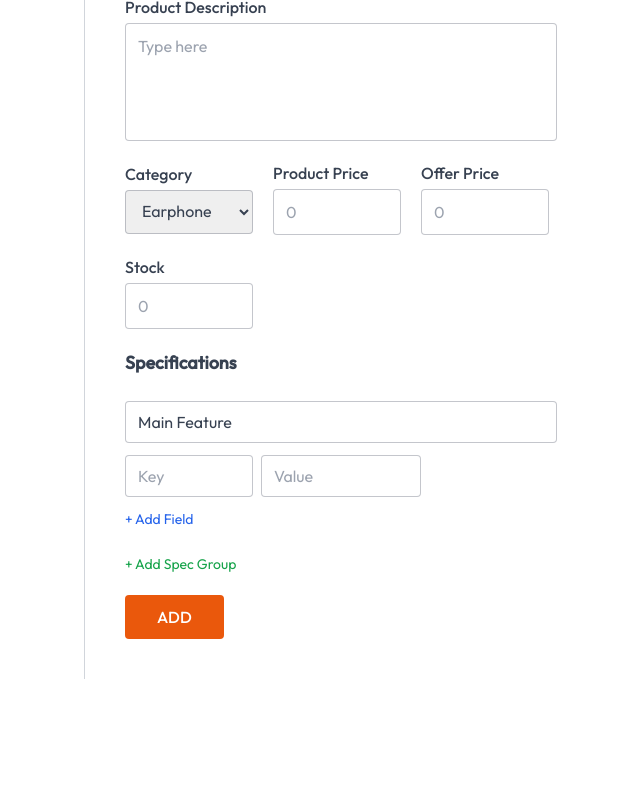
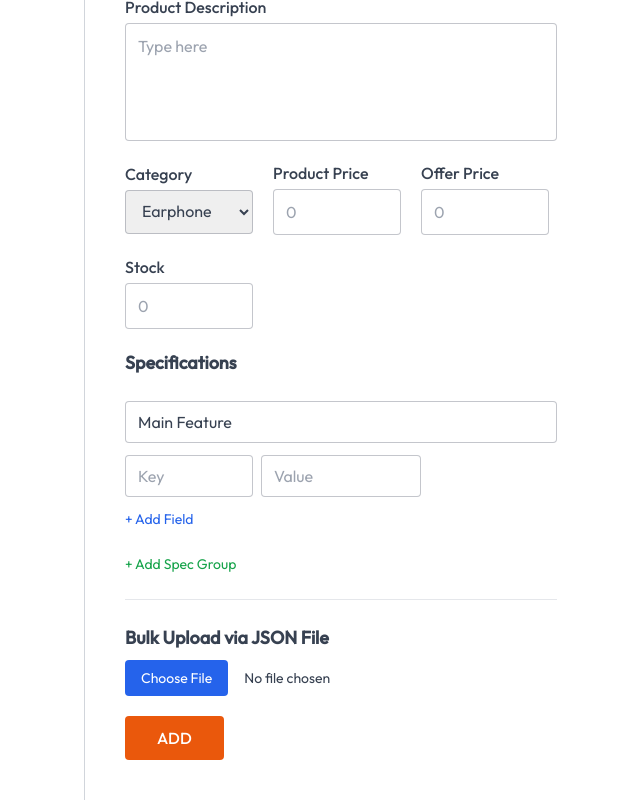
Before and after one commit to jubayer17/Tech-Nest, a Next.js app: page /seller in a window 1280 px wide. Shown: the part 344-1144 px from the top of the page, without its empty margins (171-811 px from the left). Before the commit the page ends 1023 px from the top, so only its background shows below. Built offline with nearby package versions, Linux system fonts and the light colour scheme; no server answers; the database is empty.

Commit message:
added code for json upload file

```diff
--- /dev/null
+++ b/app/api/upload/route.js
@@ -0,0 +1,197 @@
+import { v2 as cloudinary } from "cloudinary";
+import { getAuth } from "@clerk/nextjs/server";
+import authSeller from "@/lib/authSeller";
+import { NextResponse } from "next/server";
+import connectdb from "@/config/db";
+import Product from "@/models/Product";
+
+cloudinary.config({
+  cloud_name: process.env.CLOUDINARY_CLOUD_NAME,
+  api_key: process.env.CLOUDINARY_API_KEY,
+  api_secret: process.env.CLOUDINARY_API_SECRET,
+});
+
+const ALLOWED_CATEGORIES = [
+  "Earphone",
+  "Headphone",
+  "Watch",
+  "Smartphone",
+  "Laptop",
+  "Camera",
+  "Mouse",
+  "Tablet",
+  "Keyboard",
+  "Monitor",
+  "Processor",
+  "Accessories",
+];
+
+function isPlainObject(obj) {
+  return obj && typeof obj === "object" && !Array.isArray(obj);
+}
+
+export async function POST(req) {
+  try {
+    const { userId } = await getAuth(req);
+    const isSeller = await authSeller(userId);
+
+    if (!isSeller) {
+      return NextResponse.json(
+        { success: false, message: "Not Authorized" },
+        { status: 401 }
+      );
+    }
+
+    const formData = await req.formData();
+    const file = formData.get("file");
+
+    if (!file || file.type !== "application/json") {
+      return NextResponse.json(
+        { success: false, message: "Only JSON files allowed" },
+        { status: 400 }
+      );
+    }
+
+    const buffer = Buffer.from(await file.arrayBuffer());
+    let productArray;
+    try {
+      productArray = JSON.parse(buffer.toString("utf-8"));
+    } catch {
+      return NextResponse.json(
+        { success: false, message: "Invalid JSON format" },
+        { status: 400 }
+      );
+    }
+
+    if (!Array.isArray(productArray)) {
+      return NextResponse.json(
+        { success: false, message: "JSON must be an array of products" },
+        { status: 400 }
+      );
+    }
+
+    await connectdb();
+
+    const validProducts = [];
+    const invalidProducts = [];
+
+    for (const product of productArray) {
+      try {
+        const {
+          name,
+          description,
+          category,
+          price,
+          offerPrice,
+          specs,
+          images,
+          stock = 10,
+        } = product;
+
+        // Basic required field validation
+        if (
+          !name ||
+          typeof name !== "string" ||
+          name.trim().length < 3 ||
+          !description ||
+          typeof description !== "string" ||
+          !category ||
+          typeof category !== "string" ||
+          !ALLOWED_CATEGORIES.includes(category) ||
+          typeof price !== "number" ||
+          price < 0 ||
+          typeof offerPrice !== "number" ||
+          offerPrice < 0 ||
+          offerPrice >= price ||
+          stock < 0 ||
+          !specs ||
+          !isPlainObject(specs)
+        ) {
+          invalidProducts.push({ product, reason: "Validation failed" });
+          continue;
+        }
+
+        // Optional: specs deeper validation (Map of Maps)
+        let validSpecs = true;
+        for (const key in specs) {
+          if (!isPlainObject(specs[key])) {
+            validSpecs = false;
+            break;
+          }
+          for (const subKey in specs[key]) {
+            if (typeof specs[key][subKey] !== "string") {
+              validSpecs = false;
+              break;
+            }
+          }
+          if (!validSpecs) break;
+        }
+        if (!validSpecs) {
+          invalidProducts.push({ product, reason: "Specs structure invalid" });
+          continue;
+        }
+
+        // Validate images array and urls
+        let uploadedImages = [];
+        if (
+          images &&
+          Array.isArray(images) &&
+          images.length > 0 &&
+          images.every(
+            (img) => typeof img === "string" && img.startsWith("http")
+          )
+        ) {
+          uploadedImages = images;
+        } else {
+          invalidProducts.push({ product, reason: "Invalid images array" });
+          continue;
+        }
+
+        validProducts.push({
+          userId,
+          name: name.trim(),
+          description: description.trim(),
+          category,
+          price,
+          offerPrice,
+          image: uploadedImages,
+          stock,
+          specs,
+        });
+      } catch (err) {
+        invalidProducts.push({ product, reason: "Exception: " + err.message });
+      }
+    }
+
+    if (validProducts.length === 0) {
+      return NextResponse.json(
+        {
+          success: false,
+          message: "No valid products to insert",
+          invalidProducts,
+        },
+        { status: 400 }
+      );
+    }
+
+    const insertedProducts = await Product.insertMany(validProducts);
+
+    return NextResponse.json({
+      success: true,
+      message: `${insertedProducts.length} product(s) uploaded successfully.`,
+      insertedProducts,
+      invalidProductsCount: invalidProducts.length,
+      invalidProducts,
+    });
+  } catch (err) {
+    console.error("Bulk Upload Error:", err);
+    return NextResponse.json(
+      {
+        success: false,
+        message: "Something went wrong",
+        error: err.message,
+      },
+      { status: 500 }
+    );
+  }
+}
--- a/app/seller/page.jsx
+++ b/app/seller/page.jsx
@@ -1,6 +1,6 @@
 "use client";
 
-import React, { useState } from "react";
+import React, { useState, useEffect, useRef } from "react";
 import { assets } from "@/assets/assets";
 import Image from "next/image";
 import { useAppContext } from "@/context/AppContext";
@@ -10,7 +10,7 @@ import axios from "axios";
 const AddProduct = () => {
   const { getToken } = useAppContext();
 
-  const [files, setFiles] = useState([]);
+  const [files, setFiles] = useState([null, null, null, null]);
   const [name, setName] = useState("");
   const [description, setDescription] = useState("");
   const [category, setCategory] = useState("Earphone");
@@ -25,8 +25,13 @@ const AddProduct = () => {
     },
   ]);
 
+  const fileInputRefs = useRef([]);
+
   const resetForm = () => {
-    setFiles([]);
+    setFiles([null, null, null, null]);
+    fileInputRefs.current.forEach((input) => {
+      if (input) input.value = "";
+    });
     setName("");
     setDescription("");
     setCategory("Earphone");
@@ -56,8 +61,10 @@ const AddProduct = () => {
 
   const removeSpecField = (groupIndex, specIndex) => {
     const updated = [...specGroups];
-    updated[groupIndex].specs.splice(specIndex, 1);
-    setSpecGroups(updated);
+    if (updated[groupIndex].specs.length > 1) {
+      updated[groupIndex].specs.splice(specIndex, 1);
+      setSpecGroups(updated);
+    }
   };
 
   const addSpecGroup = () => {
@@ -67,20 +74,44 @@ const AddProduct = () => {
     ]);
   };
 
+  useEffect(() => {
+    return () => {
+      files.forEach((file) => {
+        if (file) URL.revokeObjectURL(file.preview);
+      });
+    };
+  }, [files]);
+
+  const handleFileChange = (index, file) => {
+    const updatedFiles = [...files];
+    if (file) {
+      file.preview = URL.createObjectURL(file);
+      updatedFiles[index] = file;
+    } else {
+      updatedFiles[index] = null;
+    }
+    setFiles(updatedFiles);
+  };
+
   const handleSubmit = async (e) => {
     e.preventDefault();
 
-    if (files.length === 0) {
+    if (!files.some((f) => f !== null)) {
       toast.error("Please upload at least one image.");
       return;
     }
 
-    if (Number(offerPrice) >= Number(price)) {
+    if (!price || Number(price) <= 0) {
+      toast.error("Please enter a valid product price.");
+      return;
+    }
+
+    if (offerPrice && Number(offerPrice) >= Number(price)) {
       toast.error("Offer price must be less than original price.");
       return;
     }
 
-    if (Number(stock) < 0 || stock === "") {
+    if (stock === "" || Number(stock) < 0) {
       toast.error("Stock must be a non-negative number.");
       return;
     }
@@ -88,32 +119,39 @@ const AddProduct = () => {
     const formattedSpecs = {};
     specGroups.forEach((group) => {
       if (!group.title.trim()) return;
-      formattedSpecs[group.title] = {};
+      formattedSpecs[group.title.trim()] = {};
       group.specs.forEach((s) => {
-        if (s.key && s.value) {
-          formattedSpecs[group.title][s.key] = s.value;
+        const key = s.key.trim();
+        const value = s.value.trim();
+        if (key && value) {
+          formattedSpecs[group.title.trim()][key] = value;
         }
       });
     });
 
     const formData = new FormData();
-    formData.append("name", name);
-    formData.append("description", description);
+    formData.append("name", name.trim());
+    formData.append("description", description.trim());
     formData.append("category", category);
     formData.append("price", price);
-    formData.append("offerPrice", offerPrice);
+    formData.append("offerPrice", offerPrice || "");
     formData.append("stock", stock);
     formData.append("specs", JSON.stringify(formattedSpecs));
 
-    for (let i = 0; i < files.length; i++) {
-      formData.append("images", files[i]);
-    }
+    files.forEach((file) => {
+      if (file) formData.append("images", file);
+    });
 
     try {
       setLoading(true);
       const token = getToken();
 
-      const { data } = await axios.post("/api/product/add", formData);
+      const { data } = await axios.post("/api/product/add", formData, {
+        headers: {
+          "Content-Type": "multipart/form-data",
+          Authorization: `Bearer ${token}`,
+        },
+      });
 
       if (data.success) {
         toast.success(data.message || "Product added successfully!");
@@ -122,7 +160,9 @@ const AddProduct = () => {
         toast.error(data.message || "Something went wrong!");
       }
     } catch (err) {
-      toast.error(err.message || "Submission failed.");
+      toast.error(
+        err.response?.data?.message || err.message || "Submission failed."
+      );
     } finally {
       setLoading(false);
     }
@@ -134,28 +174,23 @@ const AddProduct = () => {
         <div>
           <p className="text-base font-medium">Product Image</p>
           <div className="flex flex-wrap items-center gap-3 mt-2">
-            {[...Array(4)].map((_, index) => (
+            {[0, 1, 2, 3].map((index) => (
               <label key={index} htmlFor={`image${index}`}>
                 <input
                   type="file"
                   id={`image${index}`}
                   hidden
-                  onChange={(e) => {
-                    const updatedFiles = [...files];
-                    updatedFiles[index] = e.target.files[0];
-                    setFiles(updatedFiles);
-                  }}
+                  accept="image/*"
+                  ref={(el) => (fileInputRefs.current[index] = el)}
+                  onChange={(e) => handleFileChange(index, e.target.files[0])}
                 />
                 <Image
                   className="max-w-24 cursor-pointer"
-                  src={
-                    files[index]
-                      ? URL.createObjectURL(files[index])
-                      : assets.upload_area
-                  }
+                  src={files[index] ? files[index].preview : assets.upload_area}
                   alt="Upload Preview"
                   width={100}
                   height={100}
+                  unoptimized
                 />
               </label>
             ))}
@@ -233,6 +268,8 @@ const AddProduct = () => {
               onChange={(e) => setPrice(e.target.value)}
               value={price}
               required
+              min="0"
+              step="0.01"
             />
           </div>
 
@@ -247,7 +284,8 @@ const AddProduct = () => {
               className="outline-none md:py-2.5 py-2 px-3 rounded border border-gray-500/40"
               onChange={(e) => setOfferPrice(e.target.value)}
               value={offerPrice}
-              required
+              min="0"
+              step="0.01"
             />
           </div>
 
@@ -280,6 +318,7 @@ const AddProduct = () => {
                   handleGroupTitleChange(groupIndex, e.target.value)
                 }
                 className="w-full px-3 py-2 border border-gray-500/40 rounded"
+                required
               />
               {group.specs.map((spec, specIndex) => (
                 <div key={specIndex} className="flex items-center gap-2">
@@ -296,6 +335,7 @@ const AddProduct = () => {
                       )
                     }
                     className="w-32 px-3 py-2 border border-gray-500/40 rounded"
+                    required
                   />
                   <input
                     type="text"
@@ -310,6 +350,7 @@ const AddProduct = () => {
                       )
                     }
                     className="w-40 px-3 py-2 border border-gray-500/40 rounded"
+                    required
                   />
                   {specIndex > 0 && (
                     <button
@@ -338,6 +379,37 @@ const AddProduct = () => {
           >
             + Add Spec Group
           </button>
+          <div className="mt-10 border-t pt-6 space-y-2">
+            <p className="text-lg font-semibold">Bulk Upload via JSON File</p>
+            <input
+              type="file"
+              accept=".json"
+              onChange={async (e) => {
+                const file = e.target.files[0];
+                if (!file) return;
+                if (file.type !== "application/json") {
+                  toast.error("Please upload a valid .json file.");
+                  return;
+                }
+                const formData = new FormData();
+                formData.append("file", file);
+                try {
+                  setLoading(true);
+                  const { data } = await axios.post("/api/upload", formData);
+                  if (data.success) {
+                    toast.success(data.message || "Bulk upload successful!");
+                  } else {
+                    toast.error(data.message || "Bulk upload failed!");
+                  }
+                } catch (err) {
+                  toast.error(err.response?.data?.message || "Upload error.");
+                } finally {
+                  setLoading(false);
+                }
+              }}
+              className="text-sm file:mr-4 file:py-2 file:px-4 file:rounded file:border-0 file:bg-blue-600 file:text-white hover:file:bg-blue-700"
+            />
+          </div>
         </div>
 
         <button
```
